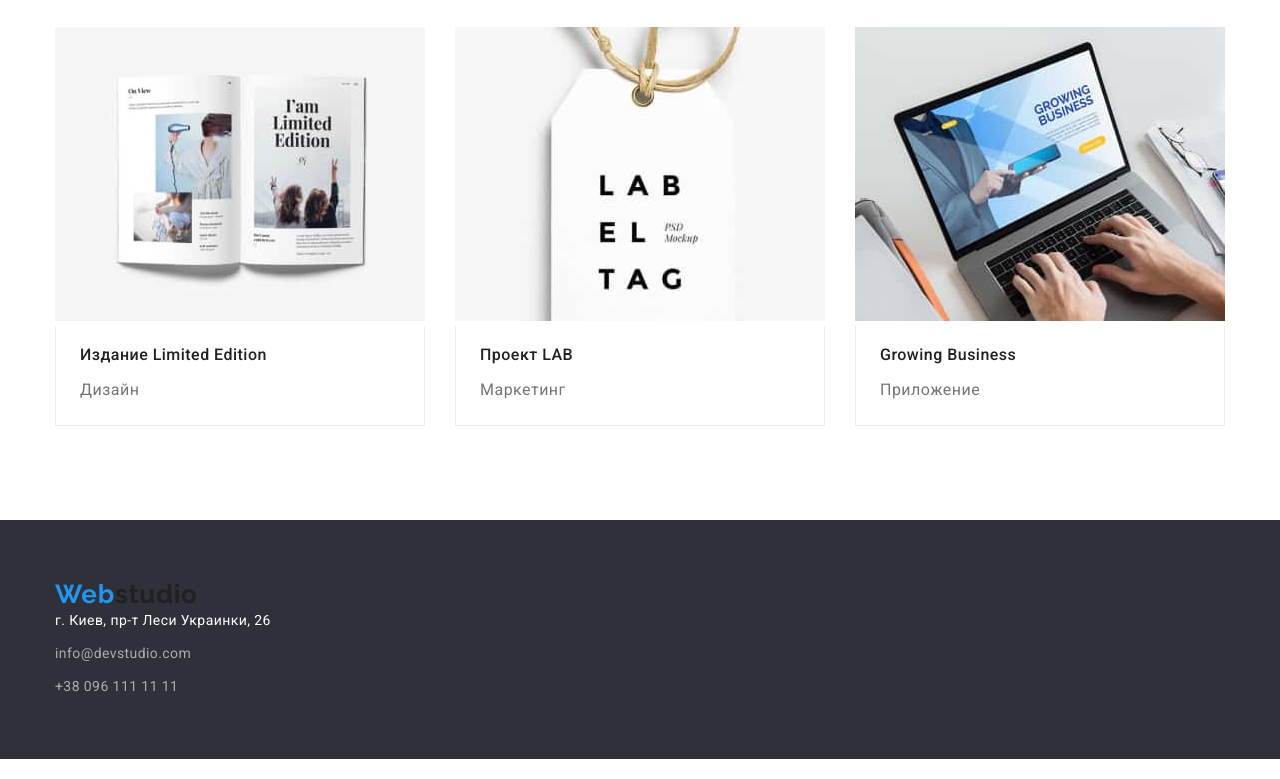
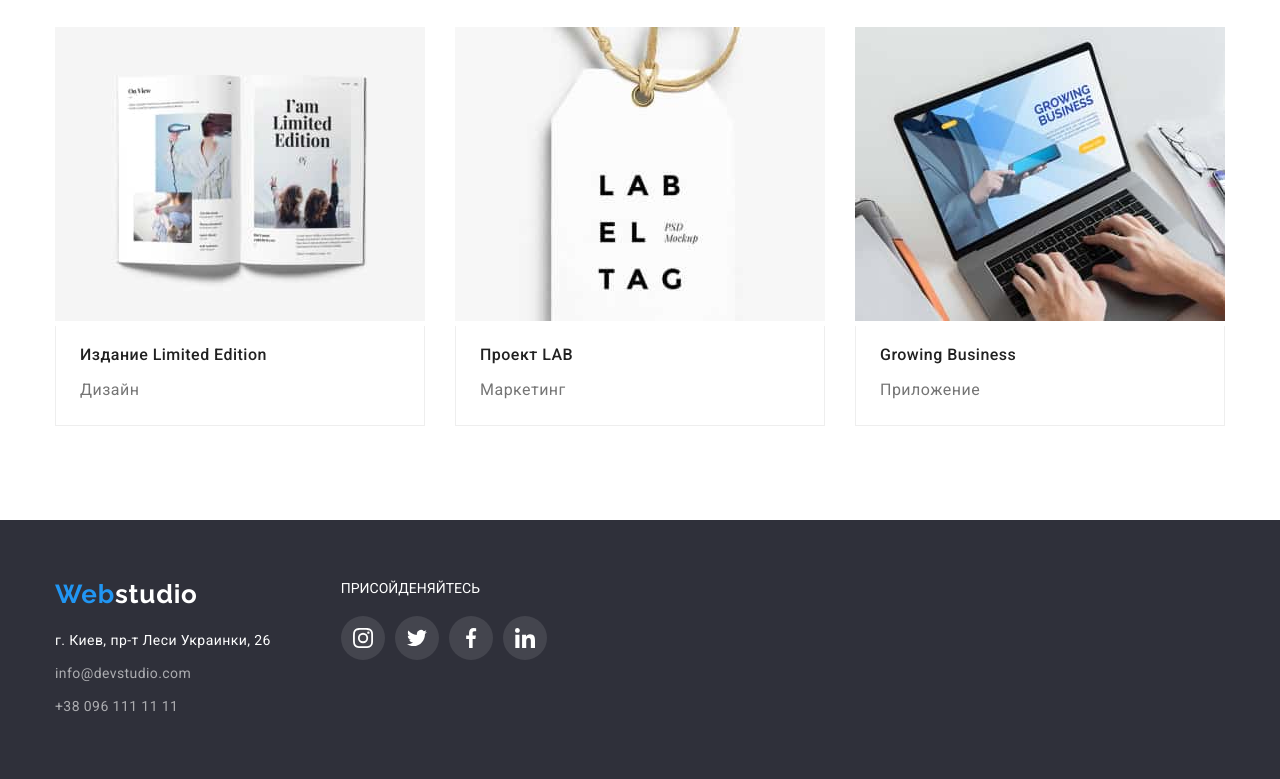
Before and after one commit to IrynaDiachenko/goit-markup-hw-04, a plain HTML site: page portfolio.html in a window 1280 px wide. Shown: the part 1092-1871 px from the top of the page. Drawn offline with nearby package versions, Linux system fonts and the light colour scheme.

Commit message:
Rewrirht icon

```diff
--- a/css/styles.css
+++ b/css/styles.css
@@ -475,12 +475,13 @@ div, section, p, h2{
 .footer-logo-accent{
     color
 }
-address {
+/* address {
     display: block;
     font-style: italic;
-}
+} */
 
 .footer-adress {
+    font-family: 'Roboto';
     color: var(--main-color);
     font-style: normal;
     font-size: 14px;
@@ -494,7 +495,7 @@ font-style: normal;
 font-size: 14px;
 line-height: 1.71;
 letter-spacing: 0.03em;
-
+font-family: 'Roboto';
 color: rgba(255, 255, 255, 0.6);
 
 display: block;
@@ -516,7 +517,7 @@ margin-top: 9px;
 
  /* FOOTER ICONS */
 
- .footer-conteiner {
+ .footer-wrapper {
      display: flex;
  }
 
@@ -525,7 +526,9 @@ margin-top: 9px;
 }
 .footer-social-title {
     margin-bottom: 20px;
-    font-weight: 700;
+    /* font-weight: 700; */
+    font-style: normal;
+    font-size: 14px;
     line-height: 1.17;
     color: var(--main-color);
     text-transform: uppercase;
--- a/portfolio.html
+++ b/portfolio.html
@@ -36,10 +36,24 @@
         </nav>
 
         <ul class="adress">
-            <li class="item"> <a href="info@devstudio.com" class="header-adress">info@devstudio.com</a></li>
-            <li class="item"> <a href="tel:+380961111111" class="header-adress">+38 096 111 11 11</a></li>
+            <li class="item"> <a href="info@devstudio.com" class="header-adress">
+                    <svg class="header-adress-icon" width="16" height="12">
+                        <use href="./images/icons/symbol-defs2.svg#icon-envelope-grey">
+                        </use>
+                    </svg>
+                    info@devstudio.com
+                </a>
+            </li>
+
+            <li class="item"> <a href="tel:+380961111111" class="header-adress">
+                    <svg class="header-adress-icon" width="10" height="16">
+                        <use href="./images/icons/symbol-defs2.svg#icon-Tel-header">
+                        </use>
+                    </svg>
+                    +38 096 111 11 11
+                </a>
+            </li>
         </ul>
-    </div>
 </header>
 
 
@@ -160,23 +174,71 @@
 </main>
 
 <!--Контакты-->
+
 <footer class="footer">
     <div class="container">
-        <li><a href="./index.html" lang="en" class="logo"><span class="logo-accent">Web</span>studio</a>
-        </li>
-        <address>
-            <ul class="footer-nav">
 
-                <li><a href="https://goo.gl/maps/8NbSCPgEPVCYa1LM7" class="footer-adress">г. Киев, пр-т Леси
-                        Украинки,
-                        26</a></li>
-                <li> <a href="info@devstudio.com" class="footer-adress-mail">info@devstudio.com</a></li>
-                <li> <a href="tel:+380961111111" class="footer-adress-tel">+38 096 111 11 11</a></li>
-            </ul>
+        <div class="footer-wrapper">
+            <div class="footer-adress-wrapper">
+                <a href="./index.html" lang="en" class="footer-logo"><span class="logo-accent">Web</span>studio</a>
+                <address class="footer-adress-list">
+                    <ul class="footer-nav">
+
+                        <li class="footer-adress-item">
+                            <a href="https://goo.gl/maps/8NbSCPgEPVCYa1LM7" class="footer-adress">г. Киев, пр-т Леси
+                                Украинки,
+                                26</a></li>
+                        <li class="footer-adress-item">
+                            <a href="info@devstudio.com" class="footer-adress-mail">info@devstudio.com</a></li>
+                        <li class="footer-adress-item"> <a href="tel:+380961111111" class="footer-adress-tel">+38 096
+                                111 11
+                                11</a></li>
+                    </ul>
+
+                </address>
+            </div>
+
+            <div class="footer-social">
+                <p class="footer-social-title">Присойденяйтесь</p>
+                <ul class="footer-social-list">
+                    <li class="footer-social-item">
+                        <a class="social-link footer-social-link" href="">
+                            <svg class="social-icon footer-social-icon">
+                                <use href="./images/icons/symbol-defs2.svg#icon-instagram-2"></use>
+                            </svg>
+                        </a>
+                    </li>
+
+                    <li class="footer-item">
+                        <a class="social-link footer-social-link" href="">
+                            <svg class="social-icon footer-social-icon">
+                                <use href="./images/icons/symbol-defs2.svg#icon-twitter-2"></use>
+                            </svg>
+                        </a>
+                    </li>
+
+                    <li class="footer-item">
+                        <a class="social-link footer-social-link" href="">
+                            <svg class="social-icon footer-social-icon">
+                                <use href="./images/icons/symbol-defs2.svg#icon-facebook-2"></use>
+                            </svg>
+                        </a>
+                    </li>
+
+                    <li class="footer-item">
+                        <a class="social-link footer-social-link" href="">
+                            <svg class="social-icon footer-social-icon">
+                                <use href="./images/icons/symbol-defs2.svg#icon-linkedin-2"></use>
+                            </svg>
+                        </a>
+                    </li>
+
+                </ul>
+            </div>
+        </div>
     </div>
-    </address>
+
 </footer>
-
 </body>
 
 </html>
```
Also changed, not shown: index.html (+8 -6 lines).
